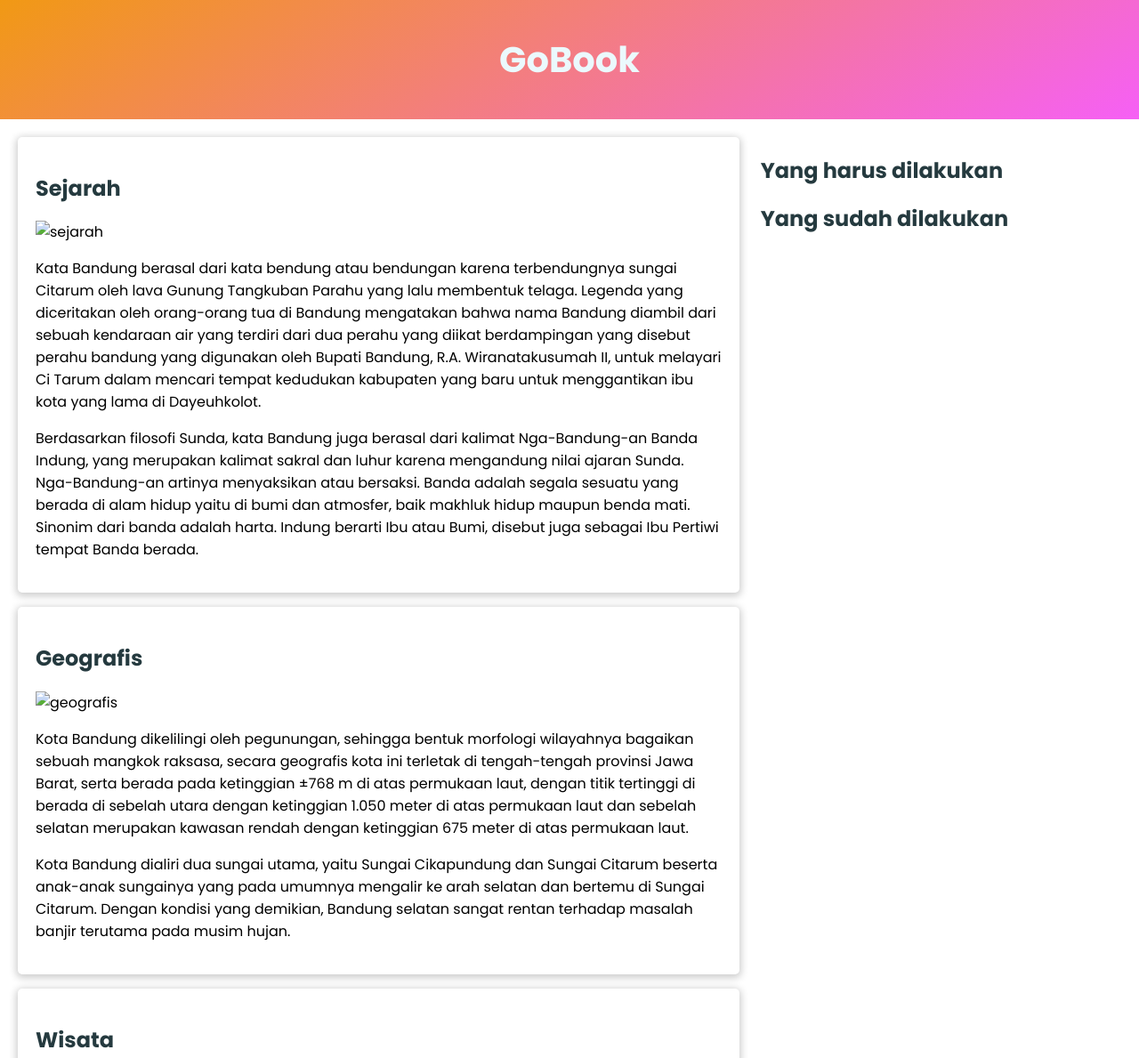
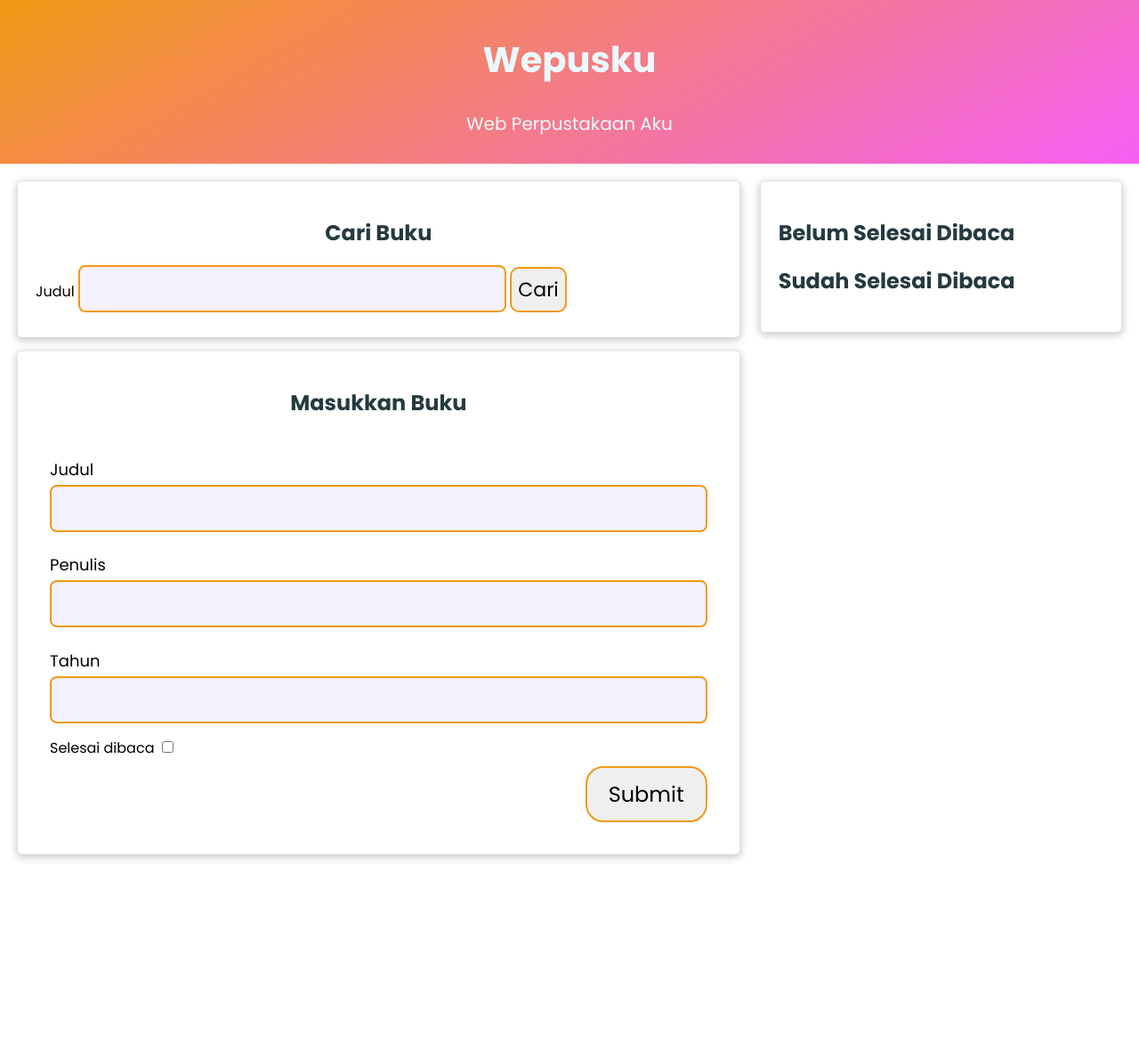
Before and after one commit to GeorgeTampan/Wepusku, a plain HTML site: page index.html in a window 1280 px wide. Shown: the top 1189 px of the page at 89% size. After the commit the page ends 980 px from the top, so only its background shows below. Drawn offline with Linux system fonts and the light colour scheme; files that its build step writes are made by us from their sources.

Commit message:
Update index.html

```diff
--- a/index.html
+++ b/index.html
@@ -4,98 +4,69 @@
     <meta charset="UTF-8">
     <meta http-equiv="X-UA-Compatible" content="IE=edge">
     <meta name="viewport" content="width=device-width, initial-scale=1">
-    <title>Document</title>
-    <link rel="stylesheet" href="assets/styles/style.css">
+    <title>Pusku</title>
+    <link rel="stylesheet" href="css/style.css">
     <script src="js/script.js" type="text/javascript"></script>
 </head>
 <body>
 
   <header>
-        <div class="jumbotron">
-            <h1>GoBook</h1>
-          </div>
+    <h1>Wepusku</h1>
+    <p>Web Perpustakaan Aku</p>
   </header>
 
   <main>
+
     <div id="content">
-            <article id="sejarah" class="card">
-              <h2>Sejarah</h2>
-              <img src="assets/image/history.jpg" class="featured-image" alt="sejarah">
-              <p>
-                Kata Bandung berasal dari kata bendung atau bendungan karena terbendungnya sungai Citarum oleh lava Gunung
-                Tangkuban Parahu yang lalu membentuk telaga. Legenda yang diceritakan oleh orang-orang tua di Bandung mengatakan
-                bahwa nama Bandung diambil dari sebuah kendaraan air yang terdiri dari dua perahu yang diikat berdampingan yang
-                disebut perahu bandung yang digunakan oleh Bupati Bandung, R.A. Wiranatakusumah II, untuk melayari Ci Tarum dalam
-                mencari tempat kedudukan kabupaten yang baru untuk menggantikan ibu kota yang lama di Dayeuhkolot.
-              </p>
-              <p>
-                Berdasarkan filosofi Sunda, kata Bandung juga berasal dari kalimat Nga-Bandung-an Banda Indung, yang merupakan
-                kalimat sakral dan luhur karena mengandung nilai ajaran Sunda. Nga-Bandung-an artinya menyaksikan atau bersaksi.
-                Banda adalah segala sesuatu yang berada di alam hidup yaitu di bumi dan atmosfer, baik makhluk hidup maupun benda
-                mati. Sinonim dari banda adalah harta. Indung berarti Ibu atau Bumi, disebut juga sebagai Ibu Pertiwi tempat Banda
-                berada.
-              </p>
+
+        <article id="Search" class="card">
+          <h2 class="text-center">Cari Buku</h2>
+          <form id="searchBook">
+            <label for="searchBookTitle">Judul</label>
+            <input id="searchBookTitle" type="text">
+            <button class="btn-cari" id="searchSubmit" type="submit">Cari</button>
+          </form>
         </article>
 
-            <article id="geografis" class="card">
-              <h2>Geografis</h2>
-              <img src="assets/image/geografis.jpg" class="featured-image" alt="geografis">
-              <p>
-                Kota Bandung dikelilingi oleh pegunungan, sehingga bentuk morfologi wilayahnya bagaikan sebuah mangkok raksasa,
-                secara geografis kota ini terletak di tengah-tengah provinsi Jawa Barat, serta berada pada ketinggian ±768 m di
-                atas permukaan laut, dengan titik tertinggi di berada di sebelah utara dengan ketinggian 1.050 meter di atas
-                permukaan laut dan sebelah selatan merupakan kawasan rendah dengan ketinggian 675 meter di atas permukaan laut.
-              </p>
-              <p>
-                Kota Bandung dialiri dua sungai utama, yaitu Sungai Cikapundung dan Sungai Citarum beserta anak-anak sungainya
-                yang pada umumnya mengalir ke arah selatan dan bertemu di Sungai Citarum. Dengan kondisi yang demikian, Bandung
-                selatan sangat rentan terhadap masalah banjir terutama pada musim hujan.
-              </p>
-            </article>
 
-            <article id="wisata" class="card">
-              <h2>Wisata</h2>
-              <p>
-                Sejak dibukanya Jalan Tol Cipularang, kota Bandung telah menjadi tujuan utama dalam menikmati liburan akhir pekan
-                terutama dari masyarakat yang berasal dari Jakarta sekitarnya. Selain menjadi kota wisata belanja, kota Bandung
-                juga dikenal dengan sejumlah besar bangunan lama berarsitektur peninggalan Belanda.
-              </p>
-              <section>
-                <h3>Farm House Lembang</h3>
-                <img src="assets/image/farm-house.jpg" class="featured-image" alt="farm house">
-                <p>
-                  Berada di jalur utama Bandung-Lembang, Farm House menjadi objek wisata yang tidak pernah sepi pengunjung. Selain
-                  karena letaknya strategis, kawasan ini juga menghadirkan nuansa wisata khas Eropa. Semua itu diterapkan dalam
-                  bentuk spot swafoto Instagramable.
-                </p>
-              </section>
-              <section>
-                <h3>Observatorium Bosscha</h3>
-                <img src="assets/image/bosscha.jpg" class="featured-image" alt="bosscha">
-                <p>
-                  Memiliki beberapa teleskop, antara lain, Refraktor Ganda Zeiss, Schmidt Bimasakti, Refraktor Bamberg, Cassegrain
-                  GOTO, dan Teleskop Surya. Refraktor Ganda Zeiss adalah jenis teleskop terbesar untuk meneropong bintang. Benda
-                  ini diletakkan pada atap kubah sehingga saat teropong digunakan, atap tersebut harus dibuka. Observatorium
-                  Bosscha boleh dikunjungi oleh siapapun, tanpa tiket. Namun, bagi yang ingin menggunakan teleskop Zeiss, wajib
-                  mendaftarkan diri. Untuk instansi atau lembaga pendidikan, diberikan jadwal hari Selasa sampai Jumat. Sementara
-                  itu, kunjungan individu dibuka setiap hari Sabtu.
-                </p>
-              </section>
+        <article id="sejarah" class="card">
+          <h2 class="text-center">Masukkan Buku</h2>
+          <form class="form" action="#" id="form">
+            <div class="form-group form-title">
+              <label for="inputjudul">Judul</label>
+              <input type="text" id="inputjudul" name="inputjudul" required>
+            </div>
+            <div class="form-group form-title">
+              <label for="inputpenulis">Penulis</label>
+              <input type="text" id="inputpenulis" name="inputpenulis" required>
+            </div>
+            <div class="form-group form-title">
+              <label for="date">Tahun</label>
+              <input type="number" id="date" name="date" required>
+            </div>
+            <div class="input_inline">
+              <label for="inputBookIsComplete">Selesai dibaca</label>
+              <input id="inputBookIsComplete" type="checkbox">
+            </div>
+            <input id="bookSubmit" type="submit" value="Submit" name="Submit" class="btn-submit">
+          </form>
         </article>
       </div>
 
       <aside>
+        <article class="profile card">
           <div class="container">
-                <h2 class="container-header">Yang harus dilakukan</h2>
+            <h2 class="container-header">Belum Selesai Dibaca</h2>
             <div class="list-item" id="todos">
             </div>
           </div>
 
           <div class="container">
-                <h2 class="container-header">Yang sudah dilakukan</h2>
+            <h2 class="container-header">Sudah Selesai Dibaca</h2>
             <div class="list-item" id="completed-todos">
             </div>
           </div>
+        </article>
     </aside>
 
 </main>
```
Lines whose indentation alone changed are shown as unchanged.
